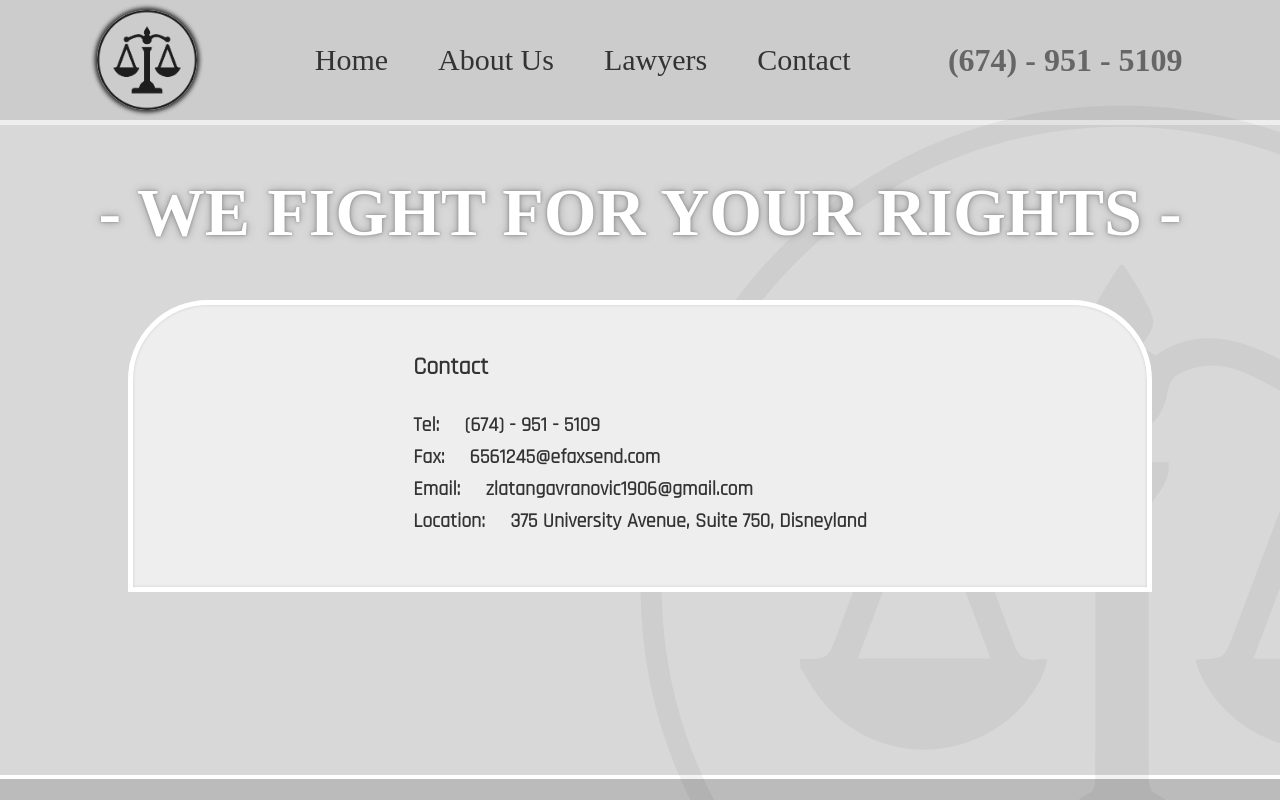
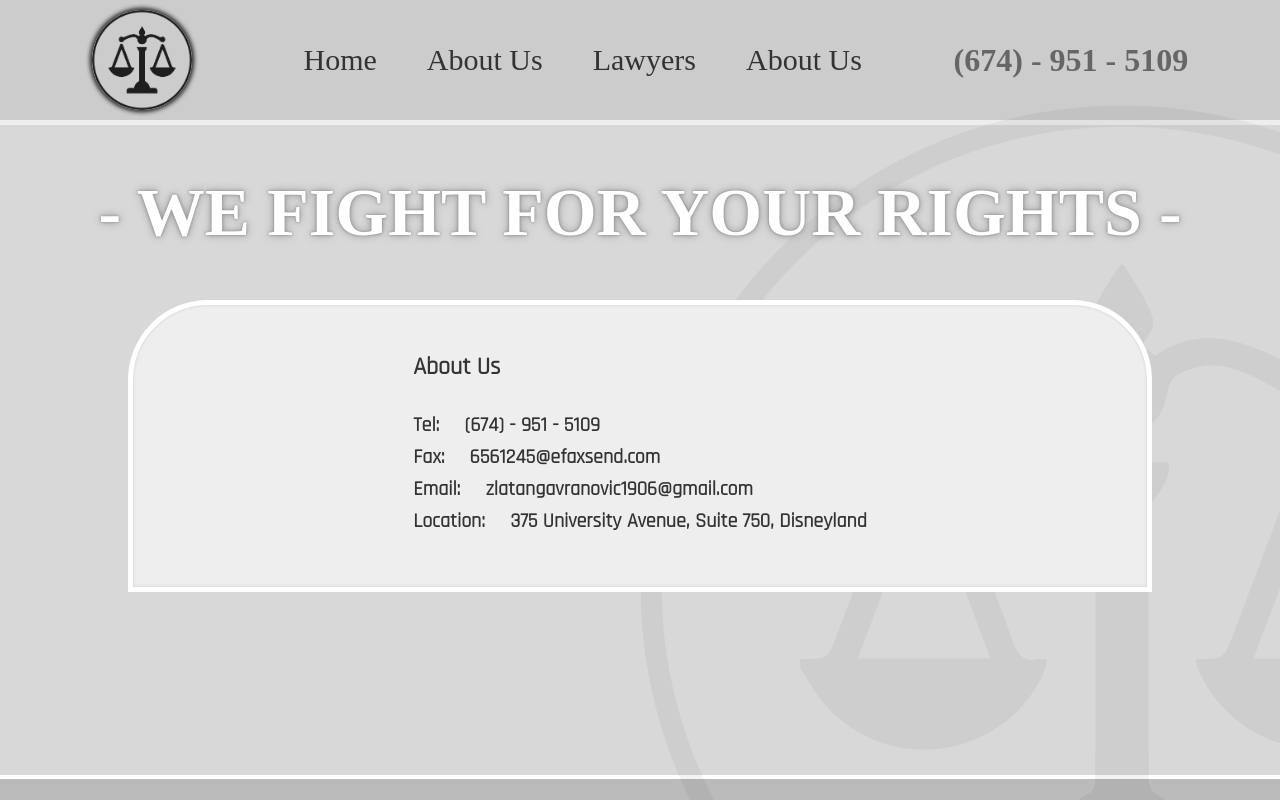
Before and after one commit to berges01/Utopia-Capstone, a plain HTML site: page WebsiteContact.html in a window 1280 px wide. Shown: the top 800 px of the page. Drawn offline with Linux system fonts and the light colour scheme; a web font is replaced by a local one.

Commit message:
updated contact page

```diff
--- a/WebsiteContact.html
+++ b/WebsiteContact.html
@@ -16,7 +16,7 @@
             <li><a href="index.html">home</a></li>
             <li><a href="index.html#mainWrapper">about us</a></li>
             <li><a href="WebsiteLawyers.html">lawyers</a></li>
-            <li><a href="WebsiteContact.html">contact</a></li>
+            <li><a href="WebsiteContact.html">about us</a></li>
         </ul>
         <h2 id="tel-Phone">(674) - 951 - 5109 </h2>
     </nav>
@@ -36,7 +36,7 @@
 
                     <div id="headlineAndText">
 
-                        <h2 id="headline_h2">Contact</h2>
+                        <h2 id="headline_h2">About Us</h2>
                             <p id="paragraph3">
                                 <span>Tel:</span> (674) - 951 - 5109 <br>
                                 <span>Fax:</span> 6561245@efaxsend.com <br>
```
Also changed, not shown: WebsiteLawyers.html (+1 -1 lines), index.html (+1 -1 lines).
